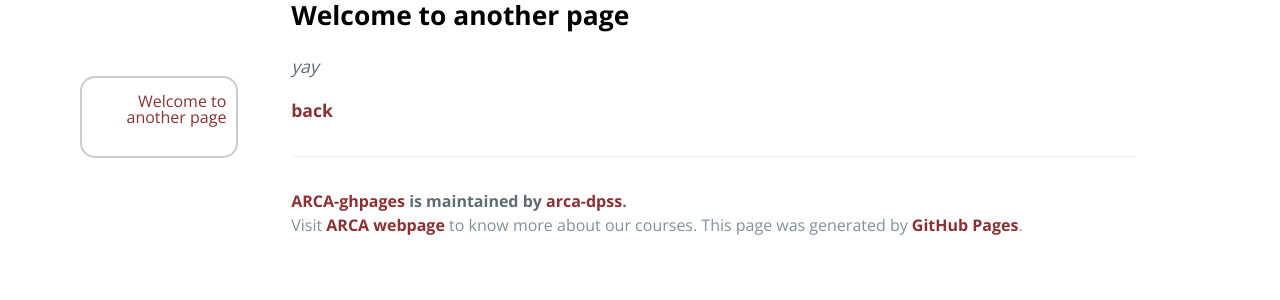
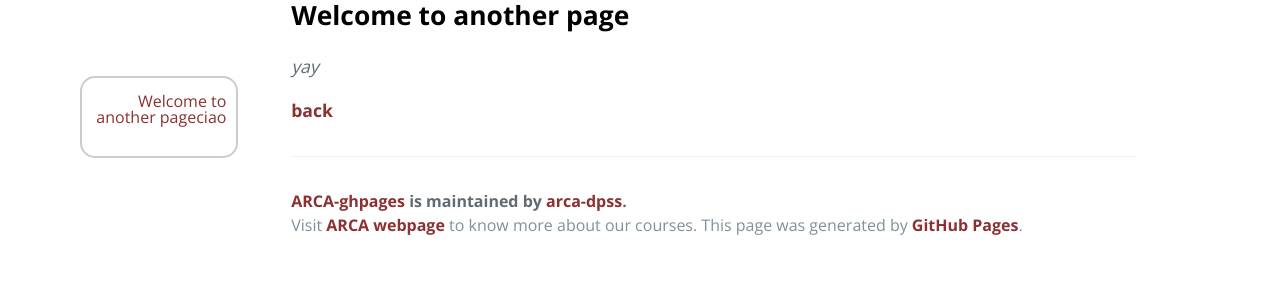
Before and after one commit to arca-dpss/ARCA-ghpages, a Jekyll site: the page built from another-page.md, in a window 1280 px wide. Shown: the part 356-656 px from the top of the page. Built offline with Jekyll 4.4.1, drawn with Linux system fonts in a browser that asks for light colours.

```diff
--- a/assets/js/main.js
+++ b/assets/js/main.js
@@ -14,7 +14,7 @@ $(window).resize(sectionHeight);
 
 $(function() {
   $("section h1, section h2").each(function(){
-    $("nav ul").append("<li class='tag-" + this.nodeName.toLowerCase() + "'><a href='#" + $(this).text().toLowerCase().replace(/ /g, '-').replace(/[^\w-]+/g,'') + "'>" + $(this).text() + "</a></li>");
+    $("nav ul").append("<li class='tag-" + this.nodeName.toLowerCase() + "'><a href='#" + $(this).text().toLowerCase().replace(/ /g, '-').replace(/[^\w-]+/g,'') + "'>" + $(this).text() + "ciao" + "</a></li>");
     $(this).attr("id",$(this).text().toLowerCase().replace(/ /g, '-').replace(/[^\w-]+/g,''));
     $("nav ul li:first-child a").parent().addClass("active");
   });
```
Also changed, not shown: index.md (+1 -0 lines).
